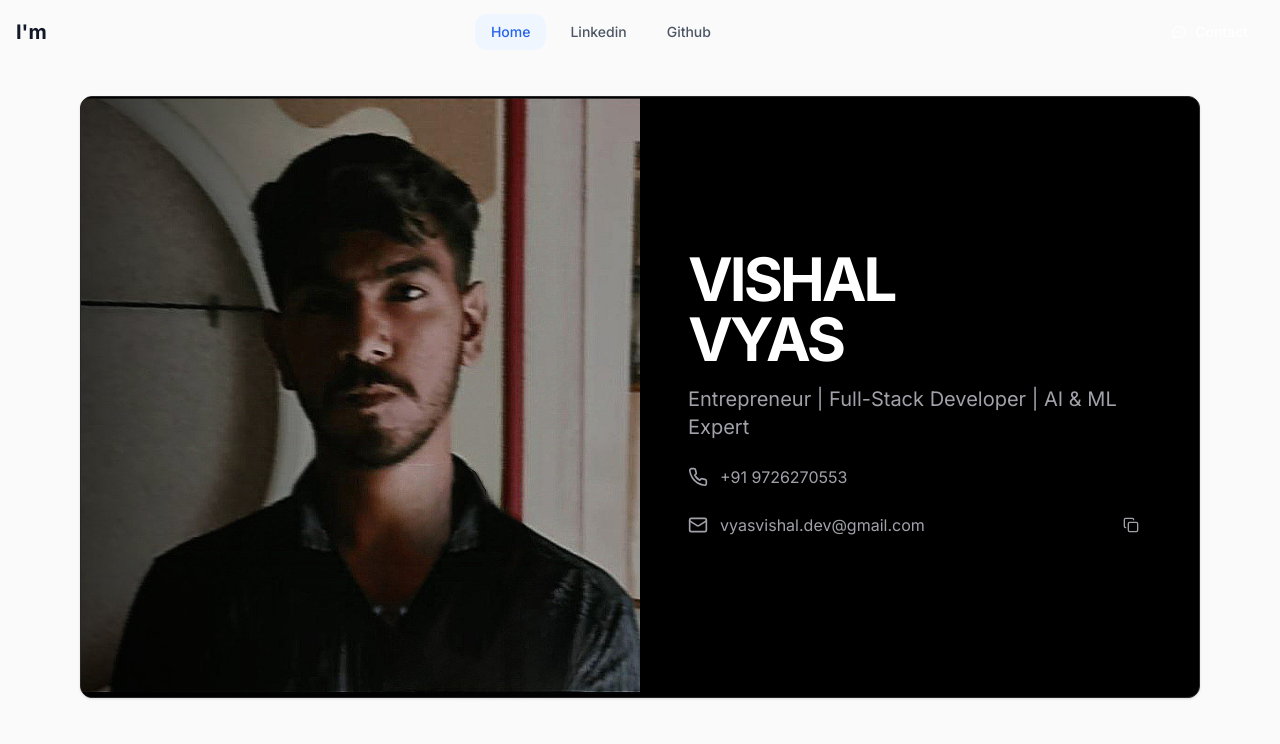
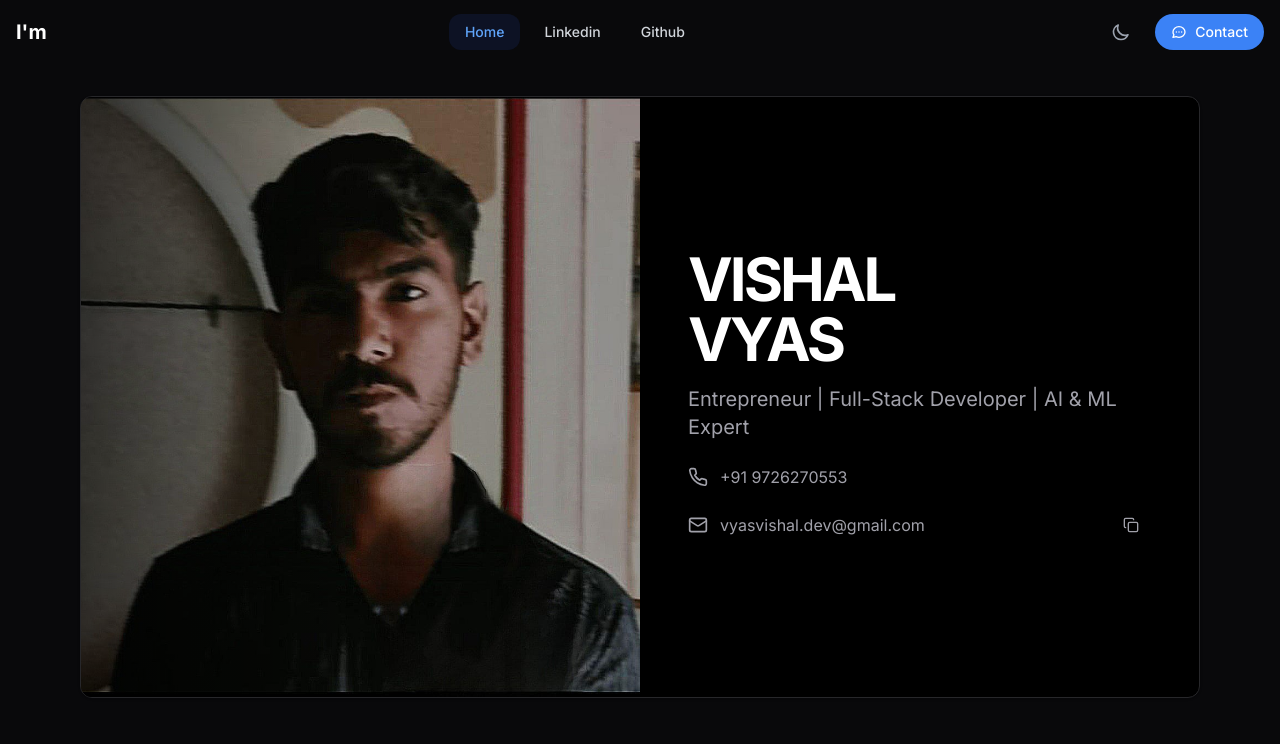
Before and after one commit to Vyas106/VishalVyas, a Next.js app: page / in a window 1280 px wide. Shown: the top 744 px of the page. Built offline with nearby package versions, Linux system fonts and the light colour scheme.

Commit message:
4 commit

```diff
--- a/app/layout.tsx
+++ b/app/layout.tsx
@@ -1,6 +1,6 @@
 import { Inter } from "next/font/google"
 import "./globals.css"
-// import { ThemeProvider } from "@/components/theme-provider"
+import { ThemeProvider } from "@/components/theme-provider"
 import { Navbar } from "@/components/navbar"
 import { Footer } from "@/components/footer"
 import { Toaster } from "@/components/ui/sonner"
@@ -22,14 +22,14 @@ export default function RootLayout({
   return (
     <html lang="en" className="scroll-smooth">
       <body className={inter.className}>
-        {/* <ThemeProvider attribute="class" defaultTheme="dark" enableSystem disableTransitionOnChange> */}
+        <ThemeProvider attribute="class" defaultTheme="dark" enableSystem disableTransitionOnChange>
           <Navbar />
           <main className="min-h-screen pt-16 bg-background text-foreground">
             <PageTransition>{children}</PageTransition>
           </main>
           <Footer />
           <Toaster />
-        {/* </ThemeProvider> */}
+        </ThemeProvider>
       </body>
     </html>
   )
--- a/components/navbar.tsx
+++ b/components/navbar.tsx
@@ -42,10 +42,10 @@ export function Navbar() {
     }
   }, [isSidebarOpen]);
 
-  // const toggleTheme = () => {
-  //   setIsDarkMode(!isDarkMode);
-  //   document.documentElement.classList.toggle('dark');
-  // };
+  const toggleTheme = () => {
+    setIsDarkMode(!isDarkMode);
+    document.documentElement.classList.toggle('dark');
+  };
 
   const NavLinks = ({ mobile = false }) => (
     <>
@@ -95,7 +95,7 @@ export function Navbar() {
             </nav>
 
             <div className="flex items-center gap-4">
-              {/* Theme Toggle
+              {/* Theme Toggle */}
               <button
                 onClick={toggleTheme}
                 className="p-2 text-gray-500 hover:text-gray-700 dark:text-gray-400 dark:hover:text-gray-200 rounded-lg hover:bg-gray-100 dark:hover:bg-gray-800 transition-colors"
@@ -110,7 +110,7 @@ export function Navbar() {
                     <path strokeLinecap="round" strokeLinejoin="round" strokeWidth={2} d="M20.354 15.354A9 9 0 018.646 3.646 9.003 9.003 0 0012 21a9.003 9.003 0 008.354-5.646z" />
                   </svg>
                 )}
-              </button> */}
+              </button>
 
               {/* Contact Button */}
               <Link
```
